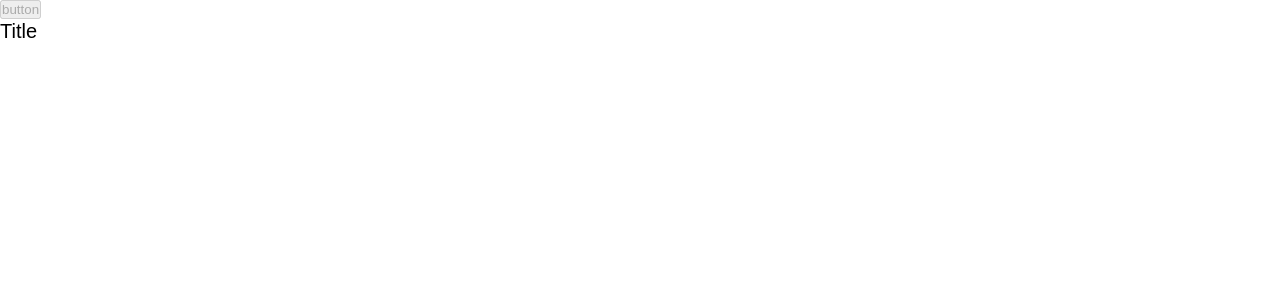
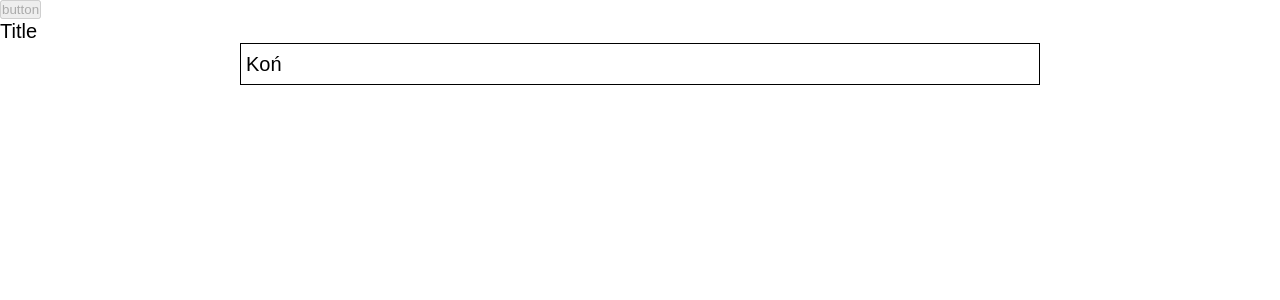
Before and after one commit to PiotrRynio/CodersCamp-LiveChatHackathon2022, a React (Create React App) app in the folder frontend/: page / in a window 1280 px wide. Shown: the top 300 px of the page. Built offline with nearby package versions, Linux system fonts and the light colour scheme.

Commit message:
Add answer

```diff
--- a/frontend/package.json
+++ b/frontend/package.json
@@ -12,6 +12,7 @@
   "dependencies": {
     "react": "^17.0.0",
     "react-dom": "^17.0.0",
+    "react-icons": "^4.4.0",
     "react-redux": "^8.0.1",
     "react-router-dom": "^6.3.0",
     "react-scripts": "5.0.1",
--- /dev/null
+++ b/frontend/src/components/Answer/Answer.styled.tsx
@@ -0,0 +1,41 @@
+import styled from 'styled-components';
+
+export const Wrapper = styled.div`
+  max-width: 800px;
+  margin: auto;
+  border: 1px solid black;
+  padding: 5px;
+
+  :hover {
+    background-color: #ffd000;
+    animation: shake 0.2s;
+    animation-iteration-count: 1;
+  }
+
+  @keyframes shake {
+    0% {
+      transform: translate(1px, 1px) rotate(0deg);
+    }
+    20% {
+      transform: translate(-1px, -2px) rotate(-1deg);
+    }
+    40% {
+      transform: translate(-3px, 0px) rotate(1deg);
+    }
+    60% {
+      transform: translate(3px, 2px) rotate(0deg);
+    }
+    80% {
+      transform: translate(1px, -1px) rotate(1deg);
+    }
+    100% {
+      transform: translate(-1px, 2px) rotate(-1deg);
+    }
+  }
+`;
+
+export const AnswerText = styled.div`
+  display: flex;
+  align-items: center;
+  justify-content: space-between;
+`;
--- /dev/null
+++ b/frontend/src/components/Answer/Answer.tsx
@@ -0,0 +1,28 @@
+import { Typography } from '../Typography';
+import { useState } from 'react';
+import { MdCheck, MdClose } from 'react-icons/md';
+import { AnswerText, Wrapper } from './Answer.styled';
+
+type AnswerProps = {
+  answer: string;
+  answerDescription: string;
+  isCorrect?: boolean;
+};
+
+export const Answer = ({ answer, answerDescription, isCorrect }: AnswerProps) => {
+  const [clicked, setClicked] = useState<boolean>(false);
+
+  const clickHandler = () => {
+    setClicked(true);
+  };
+
+  return (
+    <Wrapper onClick={() => clickHandler()}>
+      <AnswerText>
+        <Typography variant={'answer'}>{answer}</Typography>
+        {clicked && (isCorrect ? <MdCheck /> : <MdClose />)}
+      </AnswerText>
+      {clicked && <Typography variant={'answerDescription'}>{answerDescription}</Typography>}
+    </Wrapper>
+  );
+};
--- /dev/null
+++ b/frontend/src/components/Answer/index.ts
@@ -0,0 +1 @@
+export * from './Answer';
--- a/frontend/src/components/Typography/Typography.styled.tsx
+++ b/frontend/src/components/Typography/Typography.styled.tsx
@@ -27,3 +27,17 @@ export const Button = styled.p`
   line-height: 1.5;
   margin: 0;
 `;
+
+export const Answer = styled.p`
+  font-size: 20px;
+  font-weight: 500;
+  line-height: 1.5;
+  margin: 0;
+`;
+
+export const AnswerDescription = styled.p`
+  font-size: 12px;
+  font-weight: 400;
+  line-height: 1.5;
+  margin: 0;
+`;
--- a/frontend/src/components/Typography/Typography.tsx
+++ b/frontend/src/components/Typography/Typography.tsx
@@ -1,8 +1,8 @@
-import { Body1, Heading3, Heading4, Button } from './Typography.styled';
+import { Body1, Heading3, Heading4, Button, Answer, AnswerDescription } from './Typography.styled';
 
 export interface TypographyProps {
   children: React.ReactNode;
-  variant: 'title' | 'subtitle' | 'body' | 'button';
+  variant: 'title' | 'subtitle' | 'body' | 'button' | 'answer' | 'answerDescription';
 }
 
 export const Typography = ({ children, variant = 'body' }: TypographyProps) => {
@@ -18,5 +18,11 @@ export const Typography = ({ children, variant = 'body' }: TypographyProps) => {
   if (variant === 'body') {
     return <Body1>{children}</Body1>;
   }
+  if (variant === 'answer') {
+    return <Answer>{children}</Answer>;
+  }
+  if (variant === 'answerDescription') {
+    return <AnswerDescription>{children}</AnswerDescription>;
+  }
   return <p>{children}</p>;
 };
--- a/frontend/src/components/index.ts
+++ b/frontend/src/components/index.ts
@@ -1,2 +1,3 @@
 export * from './Button';
 export * from './Typography';
+export * from './Answer';
--- a/frontend/src/views/App/App.tsx
+++ b/frontend/src/views/App/App.tsx
@@ -1,6 +1,6 @@
 import React from 'react';
 import { usePageTitle } from 'providers/PageTitleProvider';
-import { Button, Typography } from '../../components';
+import { Button, Typography, Answer } from '../../components';
 
 export const App = () => {
   const { title } = usePageTitle();
@@ -8,6 +8,7 @@ export const App = () => {
     <>
       <Button />
       <Typography variant="title">Title</Typography>
+      <Answer answer={'Koń'} answerDescription={'Konie nie latają'} isCorrect={true} />
     </>
   );
 };
```
Also changed, not shown: 1 other file (tests, documents, lock files or other folders).
